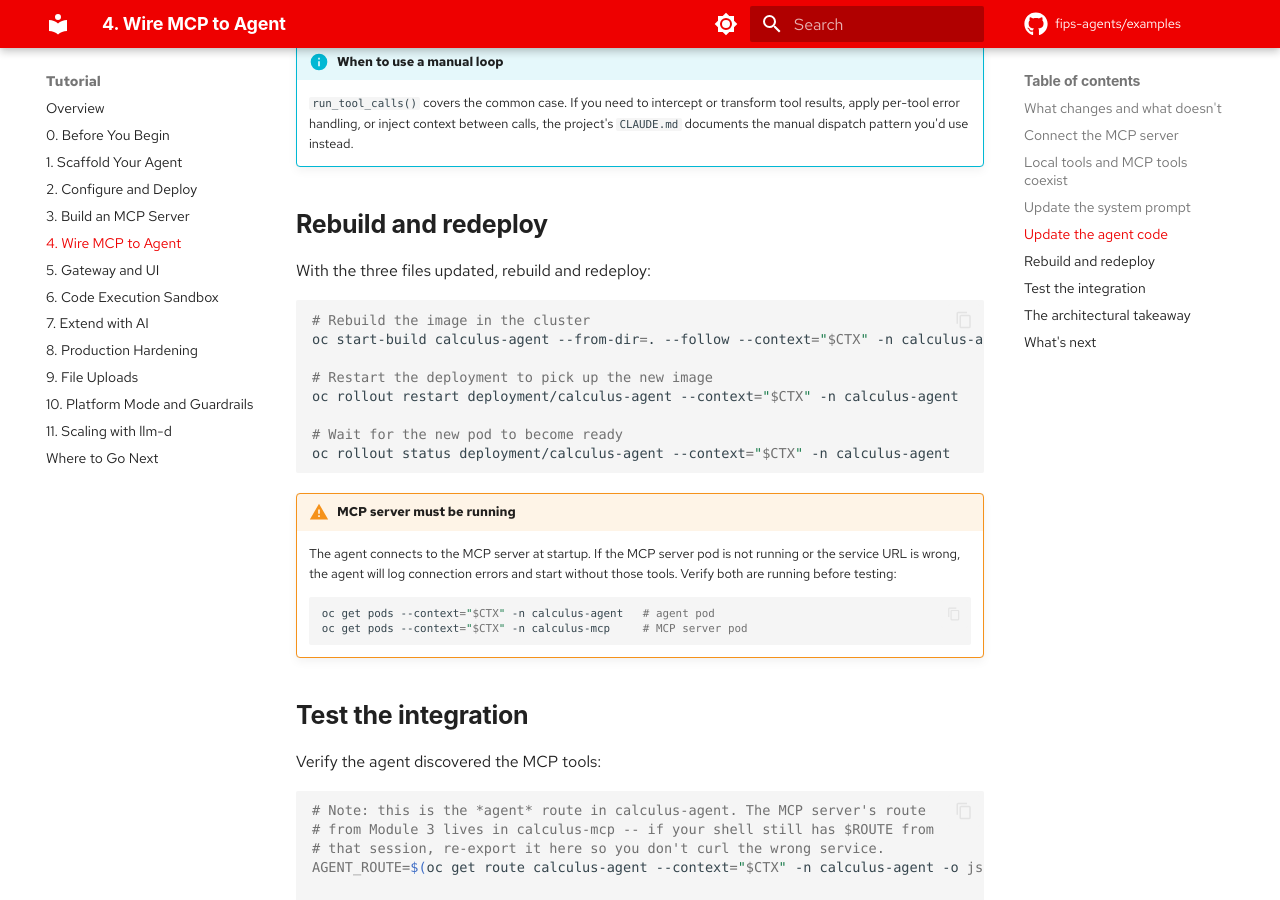
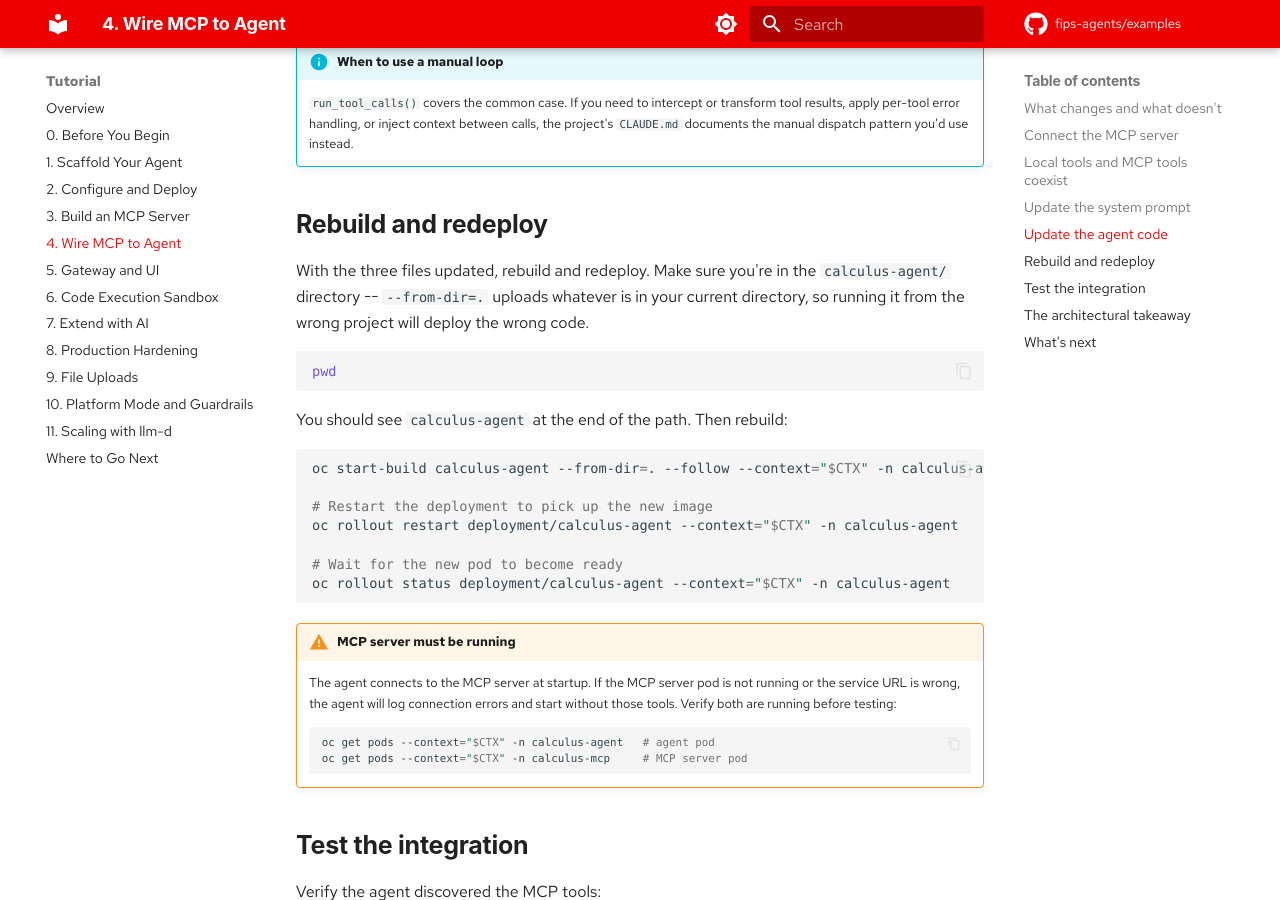
Before and after one commit to fips-agents/examples, an MkDocs documentation site: the page built from docs/04-wire-mcp-to-agent.md, in a window 1280 px wide and 900 px high, scrolled down 3490 px. Built offline with MkDocs 1.6.1 and Material for MkDocs 9.7.7, drawn with Linux system fonts in a browser that asks for light colours; some web fonts are replaced; comment, search, counter and statistics services are not loaded.

Commit message:
docs: Warn about pwd before --from-dir=. rebuild in Module 4
Running oc start-build --from-dir=. from the wrong project directory
deploys the wrong code silently. Add a pwd check step.

Assisted-by: Claude Code (Opus 4.6)

````diff
--- a/docs/04-wire-mcp-to-agent.md
+++ b/docs/04-wire-mcp-to-agent.md
@@ -170,10 +170,18 @@ results, and re-calls the model until no more tool calls remain.
 
 ## Rebuild and redeploy
 
-With the three files updated, rebuild and redeploy:
+With the three files updated, rebuild and redeploy. Make sure you're in
+the `calculus-agent/` directory -- `--from-dir=.` uploads whatever is in
+your current directory, so running it from the wrong project will deploy
+the wrong code.
 
 ```bash
-# Rebuild the image in the cluster
+pwd
+```
+
+You should see `calculus-agent` at the end of the path. Then rebuild:
+
+```bash
 oc start-build calculus-agent --from-dir=. --follow --context="$CTX" -n calculus-agent
 
 # Restart the deployment to pick up the new image
````
